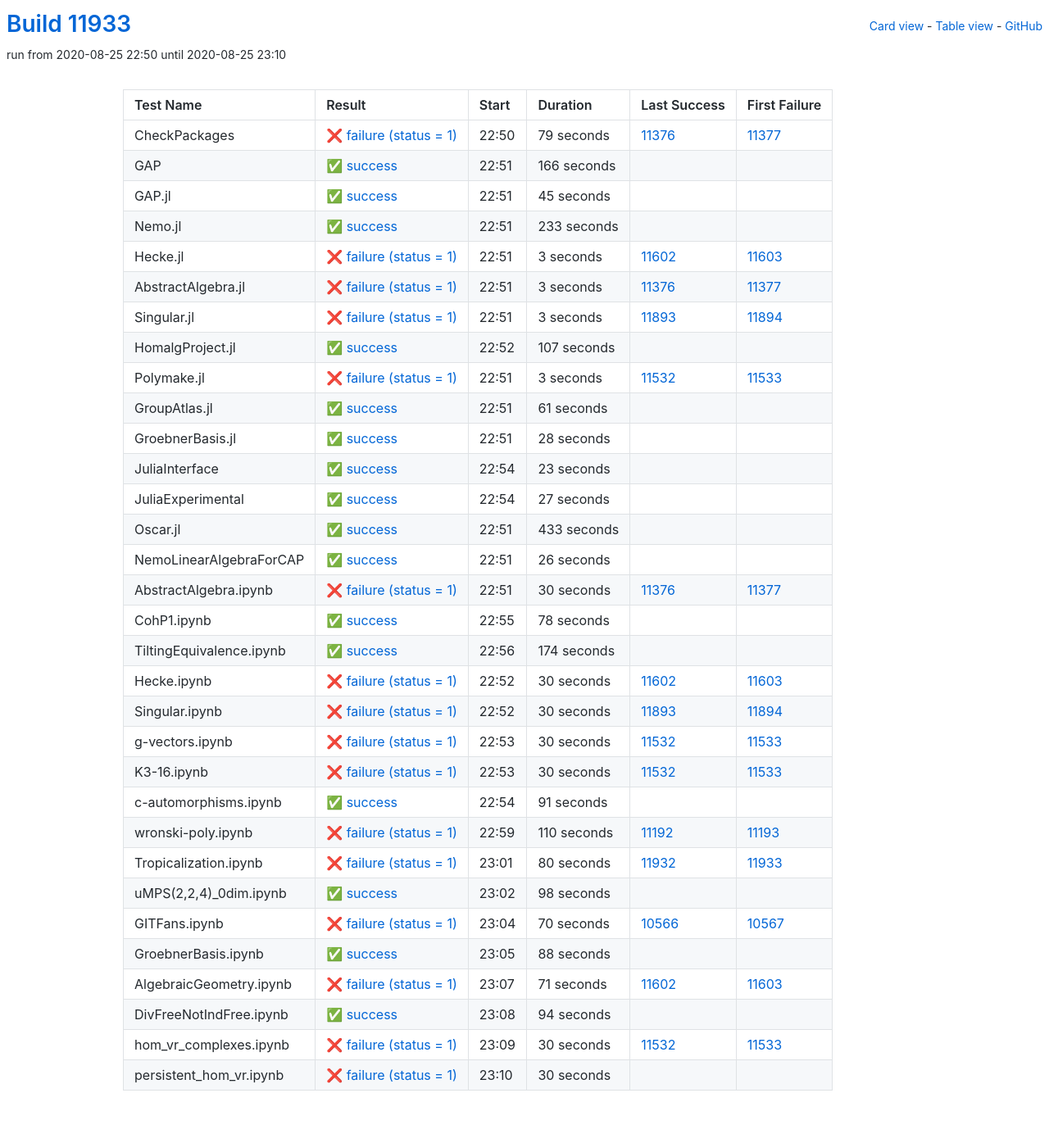
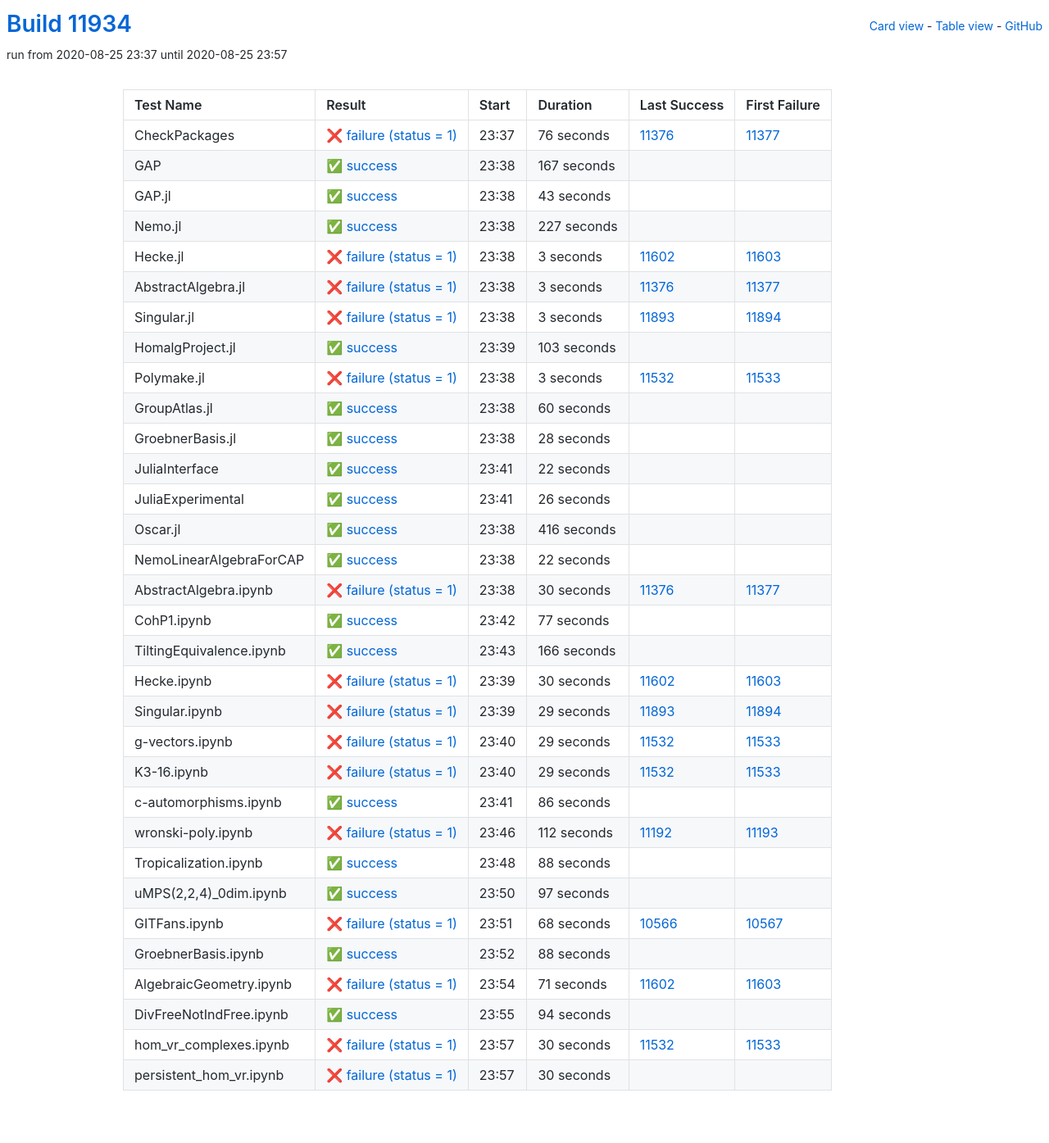
Before and after one commit to oscar-system/oscar-ci-status, a Jekyll site: the page built from table.html, in a window 1280 px wide. Shown: the whole page at 82% size. Built offline with Jekyll 4.4.1, drawn with Linux system fonts in a browser that asks for light colours.

Commit message:
Build #11934

```diff
--- a/_data/ci.yml
+++ b/_data/ci.yml
@@ -1,6 +1,6 @@
 ---
-build: 11933
-build_url: https://oscarci.mathematik.uni-kl.de/job/oscar/11933/
+build: 11934
+build_url: https://oscarci.mathematik.uni-kl.de/job/oscar/11934/
 job: oscar
 organization: oscar-system
 repo: oscar-ci-status
@@ -8,56 +8,56 @@
 tests:
 - name: CheckPackages
   id: checkpackages
-  log: https://oscarci.mathematik.uni-kl.de/job/oscar/11933/artifact/logs/build-11933/CheckPackages.log
-  start: 2020-08-25 22:50
+  log: https://oscarci.mathematik.uni-kl.de/job/oscar/11934/artifact/logs/build-11934/CheckPackages.log
+  start: 2020-08-25 23:37
   success: false
   exitcode: 1
   status: failure
-  duration: 79
+  duration: 76
   last_success: 11376
   last_success_url: https://oscarci.mathematik.uni-kl.de/job/oscar/11376/
   first_failure: 11377
   first_failure_url: https://oscarci.mathematik.uni-kl.de/job/oscar/11377/
 - name: GAP
   id: gap
-  log: https://oscarci.mathematik.uni-kl.de/job/oscar/11933/artifact/logs/build-11933/GAP.log
-  start: 2020-08-25 22:51
+  log: https://oscarci.mathematik.uni-kl.de/job/oscar/11934/artifact/logs/build-11934/GAP.log
+  start: 2020-08-25 23:38
   success: true
   exitcode: 0
   status: success
-  duration: 166
+  duration: 167
   last_success: false
   last_success_url:
   first_failure: false
   first_failure_url:
 - name: GAP.jl
   id: gap-jl
-  log: https://oscarci.mathematik.uni-kl.de/job/oscar/11933/artifact/logs/build-11933/GAP.jl.log
-  start: 2020-08-25 22:51
+  log: https://oscarci.mathematik.uni-kl.de/job/oscar/11934/artifact/logs/build-11934/GAP.jl.log
+  start: 2020-08-25 23:38
   success: true
   exitcode: 0
   status: success
-  duration: 45
+  duration: 43
   last_success: false
   last_success_url:
   first_failure: false
   first_failure_url:
 - name: Nemo.jl
   id: nemo-jl
-  log: https://oscarci.mathematik.uni-kl.de/job/oscar/11933/artifact/logs/build-11933/Nemo.jl.log
-  start: 2020-08-25 22:51
+  log: https://oscarci.mathematik.uni-kl.de/job/oscar/11934/artifact/logs/build-11934/Nemo.jl.log
+  start: 2020-08-25 23:38
   success: true
   exitcode: 0
   status: success
-  duration: 233
+  duration: 227
   last_success: false
   last_success_url:
   first_failure: false
   first_failure_url:
 - name: Hecke.jl
   id: hecke-jl
-  log: https://oscarci.mathematik.uni-kl.de/job/oscar/11933/artifact/logs/build-11933/Hecke.jl.log
-  start: 2020-08-25 22:51
+  log: https://oscarci.mathematik.uni-kl.de/job/oscar/11934/artifact/logs/build-11934/Hecke.jl.log
+  start: 2020-08-25 23:38
   success: false
   exitcode: 1
   status: failure
@@ -68,8 +68,8 @@
   first_failure_url: https://oscarci.mathematik.uni-kl.de/job/oscar/11603/
 - name: AbstractAlgebra.jl
   id: abstractalgebra-jl
-  log: https://oscarci.mathematik.uni-kl.de/job/oscar/11933/artifact/logs/build-11933/AbstractAlgebra.jl.log
-  start: 2020-08-25 22:51
+  log: https://oscarci.mathematik.uni-kl.de/job/oscar/11934/artifact/logs/build-11934/AbstractAlgebra.jl.log
+  start: 2020-08-25 23:38
   success: false
   exitcode: 1
   status: failure
@@ -80,8 +80,8 @@
   first_failure_url: https://oscarci.mathematik.uni-kl.de/job/oscar/11377/
 - name: Singular.jl
   id: singular-jl
-  log: https://oscarci.mathematik.uni-kl.de/job/oscar/11933/artifact/logs/build-11933/Singular.jl.log
-  start: 2020-08-25 22:51
+  log: https://oscarci.mathematik.uni-kl.de/job/oscar/11934/artifact/logs/build-11934/Singular.jl.log
+  start: 2020-08-25 23:38
   success: false
   exitcode: 1
   status: failure
@@ -92,20 +92,20 @@
   first_failure_url: https://oscarci.mathematik.uni-kl.de/job/oscar/11894/
 - name: HomalgProject.jl
   id: homalgproject-jl
-  log: https://oscarci.mathematik.uni-kl.de/job/oscar/11933/artifact/logs/build-11933/HomalgProject.jl.log
-  start: 2020-08-25 22:52
+  log: https://oscarci.mathematik.uni-kl.de/job/oscar/11934/artifact/logs/build-11934/HomalgProject.jl.log
+  start: 2020-08-25 23:39
   success: true
   exitcode: 0
   status: success
-  duration: 107
+  duration: 103
   last_success: false
   last_success_url:
   first_failure: false
   first_failure_url:
 - name: Polymake.jl
   id: polymake-jl
-  log: https://oscarci.mathematik.uni-kl.de/job/oscar/11933/artifact/logs/build-11933/Polymake.jl.log
-  start: 2020-08-25 22:51
+  log: https://oscarci.mathematik.uni-kl.de/job/oscar/11934/artifact/logs/build-11934/Polymake.jl.log
+  start: 2020-08-25 23:38
   success: false
   exitcode: 1
   status: failure
@@ -116,20 +116,20 @@
   first_failure_url: https://oscarci.mathematik.uni-kl.de/job/oscar/11533/
 - name: GroupAtlas.jl
   id: groupatlas-jl
-  log: https://oscarci.mathematik.uni-kl.de/job/oscar/11933/artifact/logs/build-11933/GroupAtlas.jl.log
-  start: 2020-08-25 22:51
+  log: https://oscarci.mathematik.uni-kl.de/job/oscar/11934/artifact/logs/build-11934/GroupAtlas.jl.log
+  start: 2020-08-25 23:38
   success: true
   exitcode: 0
   status: success
-  duration: 61
+  duration: 60
   last_success: false
   last_success_url:
   first_failure: false
   first_failure_url:
 - name: GroebnerBasis.jl
   id: groebnerbasis-jl
-  log: https://oscarci.mathematik.uni-kl.de/job/oscar/11933/artifact/logs/build-11933/GroebnerBasis.jl.log
-  start: 2020-08-25 22:51
+  log: https://oscarci.mathematik.uni-kl.de/job/oscar/11934/artifact/logs/build-11934/GroebnerBasis.jl.log
+  start: 2020-08-25 23:38
   success: true
   exitcode: 0
   status: success
@@ -140,44 +140,20 @@
   first_failure_url:
 - name: JuliaInterface
   id: juliainterface
-  log: https://oscarci.mathematik.uni-kl.de/job/oscar/11933/artifact/logs/build-11933/JuliaInterface.log
-  start: 2020-08-25 22:54
+  log: https://oscarci.mathematik.uni-kl.de/job/oscar/11934/artifact/logs/build-11934/JuliaInterface.log
+  start: 2020-08-25 23:41
   success: true
   exitcode: 0
   status: success
-  duration: 23
+  duration: 22
   last_success: false
   last_success_url:
   first_failure: false
   first_failure_url:
 - name: JuliaExperimental
   id: juliaexperimental
-  log: https://oscarci.mathematik.uni-kl.de/job/oscar/11933/artifact/logs/build-11933/JuliaExperimental.log
-  start: 2020-08-25 22:54
-  success: true
-  exitcode: 0
-  status: success
-  duration: 27
-  last_success: false
-  last_success_url:
-  first_failure: false
-  first_failure_url:
-- name: Oscar.jl
-  id: oscar-jl
-  log: https://oscarci.mathematik.uni-kl.de/job/oscar/11933/artifact/logs/build-11933/Oscar.jl.log
-  start: 2020-08-25 22:51
-  success: true
-  exitcode: 0
-  status: success
-  duration: 433
-  last_success: false
-  last_success_url:
-  first_failure: false
-  first_failure_url:
-- name: NemoLinearAlgebraForCAP
-  id: nemolinearalgebraforcap
-  log: https://oscarci.mathematik.uni-kl.de/job/oscar/11933/artifact/logs/build-11933/NemoLinearAlgebraForCAP.log
-  start: 2020-08-25 22:51
+  log: https://oscarci.mathematik.uni-kl.de/job/oscar/11934/artifact/logs/build-11934/JuliaExperimental.log
+  start: 2020-08-25 23:41
   success: true
   exitcode: 0
   status: success
@@ -186,10 +162,34 @@
   last_success_url:
   first_failure: false
   first_failure_url:
+- name: Oscar.jl
+  id: oscar-jl
+  log: https://oscarci.mathematik.uni-kl.de/job/oscar/11934/artifact/logs/build-11934/Oscar.jl.log
+  start: 2020-08-25 23:38
+  success: true
+  exitcode: 0
+  status: success
+  duration: 416
+  last_success: false
+  last_success_url:
+  first_failure: false
+  first_failure_url:
+- name: NemoLinearAlgebraForCAP
+  id: nemolinearalgebraforcap
+  log: https://oscarci.mathematik.uni-kl.de/job/oscar/11934/artifact/logs/build-11934/NemoLinearAlgebraForCAP.log
+  start: 2020-08-25 23:38
+  success: true
+  exitcode: 0
+  status: success
+  duration: 22
+  last_success: false
+  last_success_url:
+  first_failure: false
+  first_failure_url:
 - name: AbstractAlgebra.ipynb
   id: abstractalgebra-ipynb
-  log: https://oscarci.mathematik.uni-kl.de/job/oscar/11933/artifact/logs/build-11933/AbstractAlgebra.ipynb.log
-  start: 2020-08-25 22:51
+  log: https://oscarci.mathematik.uni-kl.de/job/oscar/11934/artifact/logs/build-11934/AbstractAlgebra.ipynb.log
+  start: 2020-08-25 23:38
   success: false
   exitcode: 1
   status: failure
@@ -200,32 +200,32 @@
   first_failure_url: https://oscarci.mathematik.uni-kl.de/job/oscar/11377/
 - name: CohP1.ipynb
   id: cohp1-ipynb
-  log: https://oscarci.mathematik.uni-kl.de/job/oscar/11933/artifact/logs/build-11933/CohP1.ipynb.log
-  start: 2020-08-25 22:55
+  log: https://oscarci.mathematik.uni-kl.de/job/oscar/11934/artifact/logs/build-11934/CohP1.ipynb.log
+  start: 2020-08-25 23:42
   success: true
   exitcode: 0
   status: success
-  duration: 78
+  duration: 77
   last_success: false
   last_success_url:
   first_failure: false
   first_failure_url:
 - name: TiltingEquivalence.ipynb
   id: tiltingequivalence-ipynb
-  log: https://oscarci.mathematik.uni-kl.de/job/oscar/11933/artifact/logs/build-11933/TiltingEquivalence.ipynb.log
-  start: 2020-08-25 22:56
+  log: https://oscarci.mathematik.uni-kl.de/job/oscar/11934/artifact/logs/build-11934/TiltingEquivalence.ipynb.log
+  start: 2020-08-25 23:43
   success: true
   exitcode: 0
   status: success
-  duration: 174
+  duration: 166
   last_success: false
   last_success_url:
   first_failure: false
   first_failure_url:
 - name: Hecke.ipynb
   id: hecke-ipynb
-  log: https://oscarci.mathematik.uni-kl.de/job/oscar/11933/artifact/logs/build-11933/Hecke.ipynb.log
-  start: 2020-08-25 22:52
+  log: https://oscarci.mathematik.uni-kl.de/job/oscar/11934/artifact/logs/build-11934/Hecke.ipynb.log
+  start: 2020-08-25 23:39
   success: false
   exitcode: 1
   status: failure
@@ -236,104 +236,104 @@
   first_failure_url: https://oscarci.mathematik.uni-kl.de/job/oscar/11603/
 - name: Singular.ipynb
   id: singular-ipynb
-  log: https://oscarci.mathematik.uni-kl.de/job/oscar/11933/artifact/logs/build-11933/Singular.ipynb.log
-  start: 2020-08-25 22:52
+  log: https://oscarci.mathematik.uni-kl.de/job/oscar/11934/artifact/logs/build-11934/Singular.ipynb.log
+  start: 2020-08-25 23:39
   success: false
   exitcode: 1
   status: failure
-  duration: 30
+  duration: 29
   last_success: 11893
   last_success_url: https://oscarci.mathematik.uni-kl.de/job/oscar/11893/
   first_failure: 11894
   first_failure_url: https://oscarci.mathematik.uni-kl.de/job/oscar/11894/
 - name: g-vectors.ipynb
   id: g-vectors-ipynb
-  log: https://oscarci.mathematik.uni-kl.de/job/oscar/11933/artifact/logs/build-11933/g-vectors.ipynb.log
-  start: 2020-08-25 22:53
+  log: https://oscarci.mathematik.uni-kl.de/job/oscar/11934/artifact/logs/build-11934/g-vectors.ipynb.log
+  start: 2020-08-25 23:40
   success: false
   exitcode: 1
   status: failure
-  duration: 30
+  duration: 29
   last_success: 11532
   last_success_url: https://oscarci.mathematik.uni-kl.de/job/oscar/11532/
   first_failure: 11533
   first_failure_url: https://oscarci.mathematik.uni-kl.de/job/oscar/11533/
 - name: K3-16.ipynb
   id: k3-16-ipynb
-  log: https://oscarci.mathematik.uni-kl.de/job/oscar/11933/artifact/logs/build-11933/K3-16.ipynb.log
-  start: 2020-08-25 22:53
+  log: https://oscarci.mathematik.uni-kl.de/job/oscar/11934/artifact/logs/build-11934/K3-16.ipynb.log
+  start: 2020-08-25 23:40
   success: false
   exitcode: 1
   status: failure
-  duration: 30
+  duration: 29
   last_success: 11532
   last_success_url: https://oscarci.mathematik.uni-kl.de/job/oscar/11532/
   first_failure: 11533
   first_failure_url: https://oscarci.mathematik.uni-kl.de/job/oscar/11533/
 - name: c-automorphisms.ipynb
   id: c-automorphisms-ipynb
-  log: https://oscarci.mathematik.uni-kl.de/job/oscar/11933/artifact/logs/build-11933/c-automorphisms.ipynb.log
-  start: 2020-08-25 22:54
+  log: https://oscarci.mathematik.uni-kl.de/job/oscar/11934/artifact/logs/build-11934/c-automorphisms.ipynb.log
+  start: 2020-08-25 23:41
   success: true
   exitcode: 0
   status: success
-  duration: 91
+  duration: 86
   last_success: false
   last_success_url:
   first_failure: false
   first_failure_url:
 - name: wronski-poly.ipynb
   id: wronski-poly-ipynb
-  log: https://oscarci.mathematik.uni-kl.de/job/oscar/11933/artifact/logs/build-11933/wronski-poly.ipynb.log
-  start: 2020-08-25 22:59
+  log: https://oscarci.mathematik.uni-kl.de/job/oscar/11934/artifact/logs/build-11934/wronski-poly.ipynb.log
+  start: 2020-08-25 23:46
   success: false
   exitcode: 1
   status: failure
-  duration: 110
+  duration: 112
   last_success: 11192
   last_success_url: https://oscarci.mathematik.uni-kl.de/job/oscar/11192/
   first_failure: 11193
   first_failure_url: https://oscarci.mathematik.uni-kl.de/job/oscar/11193/
 - name: Tropicalization.ipynb
   id: tropicalization-ipynb
-  log: https://oscarci.mathematik.uni-kl.de/job/oscar/11933/artifact/logs/build-11933/Tropicalization.ipynb.log
-  start: 2020-08-25 23:01
-  success: false
-  exitcode: 1
-  status: failure
-  duration: 80
-  last_success: 11932
-  last_success_url: https://oscarci.mathematik.uni-kl.de/job/oscar/11932/
-  first_failure: 11933
-  first_failure_url: https://oscarci.mathematik.uni-kl.de/job/oscar/11933/
-- name: uMPS(2,2,4)_0dim.ipynb
-  id: umps-2-2-4-0dim-ipynb
-  log: https://oscarci.mathematik.uni-kl.de/job/oscar/11933/artifact/logs/build-11933/uMPS-2-2-4-_0dim.ipynb.log
-  start: 2020-08-25 23:02
+  log: https://oscarci.mathematik.uni-kl.de/job/oscar/11934/artifact/logs/build-11934/Tropicalization.ipynb.log
+  start: 2020-08-25 23:48
   success: true
   exitcode: 0
   status: success
-  duration: 98
+  duration: 88
+  last_success: false
+  last_success_url:
+  first_failure: false
+  first_failure_url:
+- name: uMPS(2,2,4)_0dim.ipynb
+  id: umps-2-2-4-0dim-ipynb
+  log: https://oscarci.mathematik.uni-kl.de/job/oscar/11934/artifact/logs/build-11934/uMPS-2-2-4-_0dim.ipynb.log
+  start: 2020-08-25 23:50
+  success: true
+  exitcode: 0
+  status: success
+  duration: 97
   last_success: false
   last_success_url:
   first_failure: false
   first_failure_url:
 - name: GITFans.ipynb
   id: gitfans-ipynb
-  log: https://oscarci.mathematik.uni-kl.de/job/oscar/11933/artifact/logs/build-11933/GITFans.ipynb.log
-  start: 2020-08-25 23:04
+  log: https://oscarci.mathematik.uni-kl.de/job/oscar/11934/artifact/logs/build-11934/GITFans.ipynb.log
+  start: 2020-08-25 23:51
   success: false
   exitcode: 1
   status: failure
-  duration: 70
+  duration: 68
   last_success: 10566
   last_success_url: https://oscarci.mathematik.uni-kl.de/job/oscar/10566/
   first_failure: 10567
   first_failure_url: https://oscarci.mathematik.uni-kl.de/job/oscar/10567/
 - name: GroebnerBasis.ipynb
   id: groebnerbasis-ipynb
-  log: https://oscarci.mathematik.uni-kl.de/job/oscar/11933/artifact/logs/build-11933/GroebnerBasis.ipynb.log
-  start: 2020-08-25 23:05
+  log: https://oscarci.mathematik.uni-kl.de/job/oscar/11934/artifact/logs/build-11934/GroebnerBasis.ipynb.log
+  start: 2020-08-25 23:52
   success: true
   exitcode: 0
   status: success
@@ -344,8 +344,8 @@
   first_failure_url:
 - name: AlgebraicGeometry.ipynb
   id: algebraicgeometry-ipynb
-  log: https://oscarci.mathematik.uni-kl.de/job/oscar/11933/artifact/logs/build-11933/AlgebraicGeometry.ipynb.log
-  start: 2020-08-25 23:07
+  log: https://oscarci.mathematik.uni-kl.de/job/oscar/11934/artifact/logs/build-11934/AlgebraicGeometry.ipynb.log
+  start: 2020-08-25 23:54
   success: false
   exitcode: 1
   status: failure
@@ -356,8 +356,8 @@
   first_failure_url: https://oscarci.mathematik.uni-kl.de/job/oscar/11603/
 - name: DivFreeNotIndFree.ipynb
   id: divfreenotindfree-ipynb
-  log: https://oscarci.mathematik.uni-kl.de/job/oscar/11933/artifact/logs/build-11933/DivFreeNotIndFree.ipynb.log
-  start: 2020-08-25 23:08
+  log: https://oscarci.mathematik.uni-kl.de/job/oscar/11934/artifact/logs/build-11934/DivFreeNotIndFree.ipynb.log
+  start: 2020-08-25 23:55
   success: true
   exitcode: 0
   status: success
@@ -368,8 +368,8 @@
   first_failure_url:
 - name: hom_vr_complexes.ipynb
   id: hom-vr-complexes-ipynb
-  log: https://oscarci.mathematik.uni-kl.de/job/oscar/11933/artifact/logs/build-11933/hom_vr_complexes.ipynb.log
-  start: 2020-08-25 23:09
+  log: https://oscarci.mathematik.uni-kl.de/job/oscar/11934/artifact/logs/build-11934/hom_vr_complexes.ipynb.log
+  start: 2020-08-25 23:57
   success: false
   exitcode: 1
   status: failure
@@ -380,8 +380,8 @@
   first_failure_url: https://oscarci.mathematik.uni-kl.de/job/oscar/11533/
 - name: persistent_hom_vr.ipynb
   id: persistent-hom-vr-ipynb
-  log: https://oscarci.mathematik.uni-kl.de/job/oscar/11933/artifact/logs/build-11933/persistent_hom_vr.ipynb.log
-  start: 2020-08-25 23:10
+  log: https://oscarci.mathematik.uni-kl.de/job/oscar/11934/artifact/logs/build-11934/persistent_hom_vr.ipynb.log
+  start: 2020-08-25 23:57
   success: false
   exitcode: 1
   status: failure
```
Also changed, not shown: README.md.
